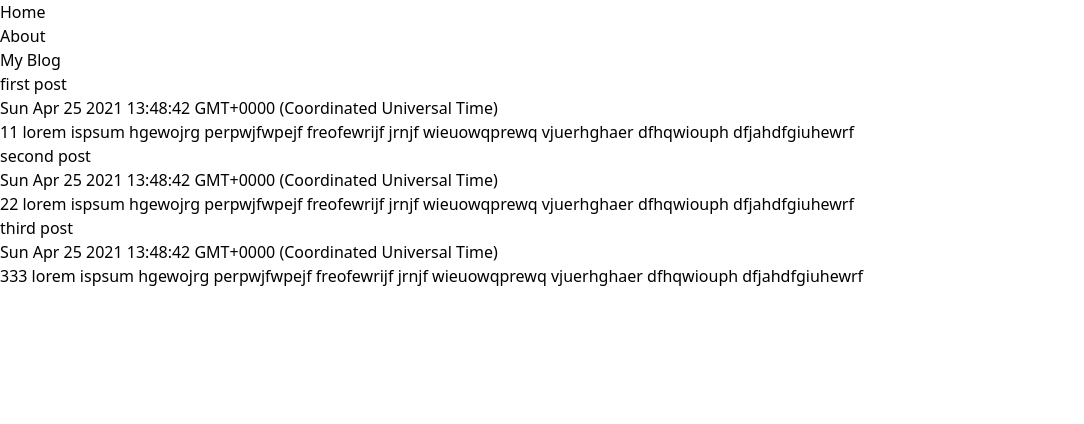
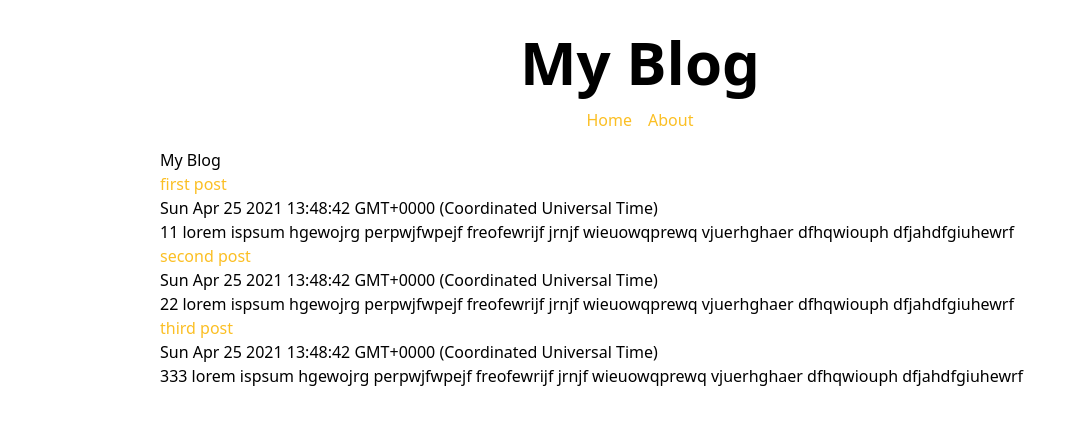
Before and after one commit to vix993/my-blog, a Next.js app: page / in a window 1280 px wide. Shown: the top 424 px of the page, without its empty margins (0-1084 px from the left). Built offline with nearby package versions, Linux system fonts and the light colour scheme.

Commit message:
layout done

```diff
--- a/pages/_app.js
+++ b/pages/_app.js
@@ -4,9 +4,11 @@ import "../styles/globals.css";
 
 function MyApp({ Component, pageProps }) {
   return (
-    <div>
-      <nav>
-        <ul>
+    <div className="mx-auto my-8 w-9/12">
+      <header >
+        <h1 className="text-6xl font-bold text-center">My Blog</h1>
+        <nav className="my-4">
+          <ul className="flex flex-row justify-center space-x-4">
             <li>
               <Link href="/">
                 <a>Home</a>
@@ -19,6 +21,9 @@ function MyApp({ Component, pageProps }) {
             </li>
           </ul>
         </nav>
+
+      </header>
+
       <Component {...pageProps} />
     </div>
   )
--- a/styles/globals.css
+++ b/styles/globals.css
@@ -1,3 +1,9 @@
 @tailwind base;
 @tailwind components;
 @tailwind utilities;
+
+@layer base {
+  a {
+    @apply text-yellow-400 hover:text-yellow-300;
+  }
+}
```
Lines whose indentation alone changed are shown as unchanged.
